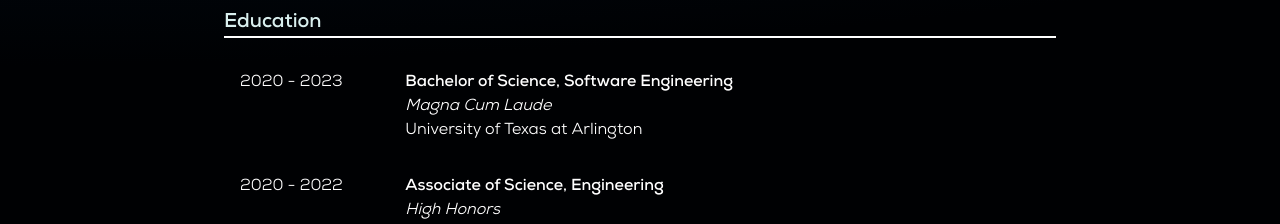
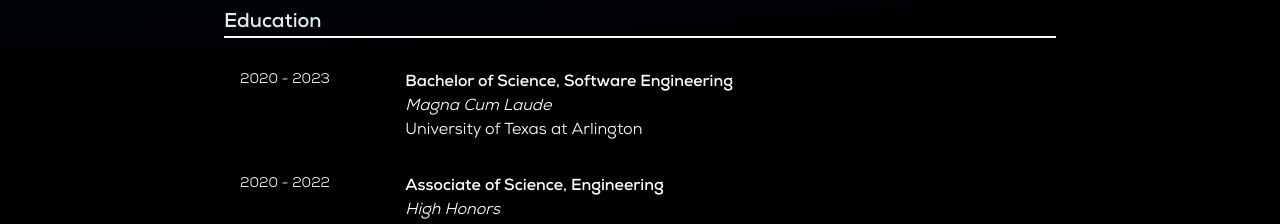
Before and after one commit to AdamGEmerson/personal-site, a SvelteKit app: page /cv in a window 1280 px wide. Shown: the part 564-788 px from the top of the page. Built offline with nearby package versions, Linux system fonts and the light colour scheme.

Commit message:
Footer text size, crucible abstract, cv date sizes

```diff
--- a/src/components/Footer.svelte
+++ b/src/components/Footer.svelte
@@ -6,7 +6,7 @@
 </script>
 
 <div class="text-sm w-full p-16 text-white z-10 relative flex justify-between items-center">
-    <div class="h-full ">
+    <div class="h-full text-xs md:text-sm">
         <div>Adam G. Emerson</div>
         <div>© {year}</div>
     </div>
--- a/src/routes/(pages)/cv/+page.svelte
+++ b/src/routes/(pages)/cv/+page.svelte
@@ -1,9 +1,7 @@
 <script>
   import LinkButton from "../../../components/LinkButton.svelte";
-  import LinkIcon from "../../../components/LinkIcon.svelte";
-  import resumeImage from "../../../AdamEmerson_ResumeOct22.png";
   import resumePDF from "../../../AdamEmerson_CV_Nov23.pdf";
-  import {IconBook, IconBrandLinkedin, IconDownload} from "@tabler/icons-svelte";
+  import { IconDownload } from "@tabler/icons-svelte";
 
 </script>
 
@@ -222,6 +220,6 @@
         @apply my-8;
     }
     .entry-dates {
-        @apply mr-8 w-2/12;
+        @apply mr-8 w-2/12 text-sm;
     }
 </style>
--- a/src/stores/featured.ts
+++ b/src/stores/featured.ts
@@ -40,7 +40,7 @@ export const projects = writable({
         authors: ['Adam G. Emerson', 'Allison Sullivan'],
         href: null,
         githubHref: 'https://github.com/Crucible-Alloy/Crucible',
-        description: 'Crucible is a no-code solution that lets users build AUnit tests for the software modelling language Alloy. Crucible was published at ISSRE \'23.',
+        description: 'Alloy is a declarative modeling language that is well suited for verifying system designs. Alloy models are automatically analyzed using the Analyzer, a toolset that helps the user understand their system by displaying the consequences of their properties, helping identify any missing or incorrect properties, and exploring the impact of modifications to those properties. To achieve this, the Analyzer invokes off-the-shelf SAT solvers to search for scenarios, which are assignments to the sets and relations of the model such that all executed formulas hold. To help write more accurate software models, Alloy has a unit testing framework, AUnit, which allows users to outline specific scenarios and check if those scenarios are correctly generated or prevented by their model. Unfortunately, AUnit currently only supports textual specifications of scenarios. This paper introduces Crucible, which allows users to graphically create AUnit test cases. In addition, Crucible provides automated guidance to users to ensure they are creating well structured, valuable test cases. As a result, Crucible eases the burden of adopting AUnit and brings AUnit test case creation more in line with how Alloy scenarios are commonly interacted with, which is graphically.',
         madeWith: [
             {name: 'Typescript', icon: IconBrandTypescript},
             {name: 'React', icon: IconBrandReact},
```
